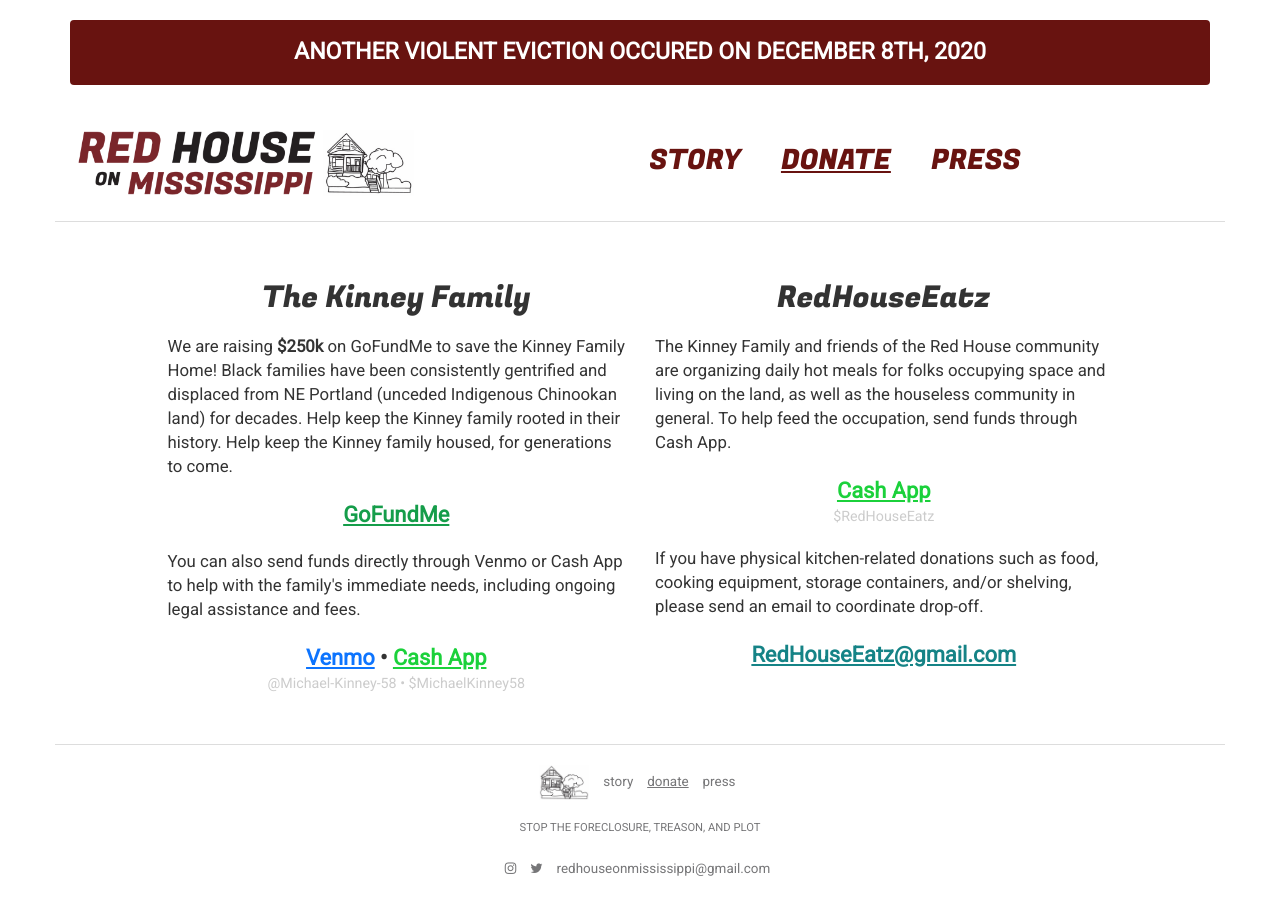
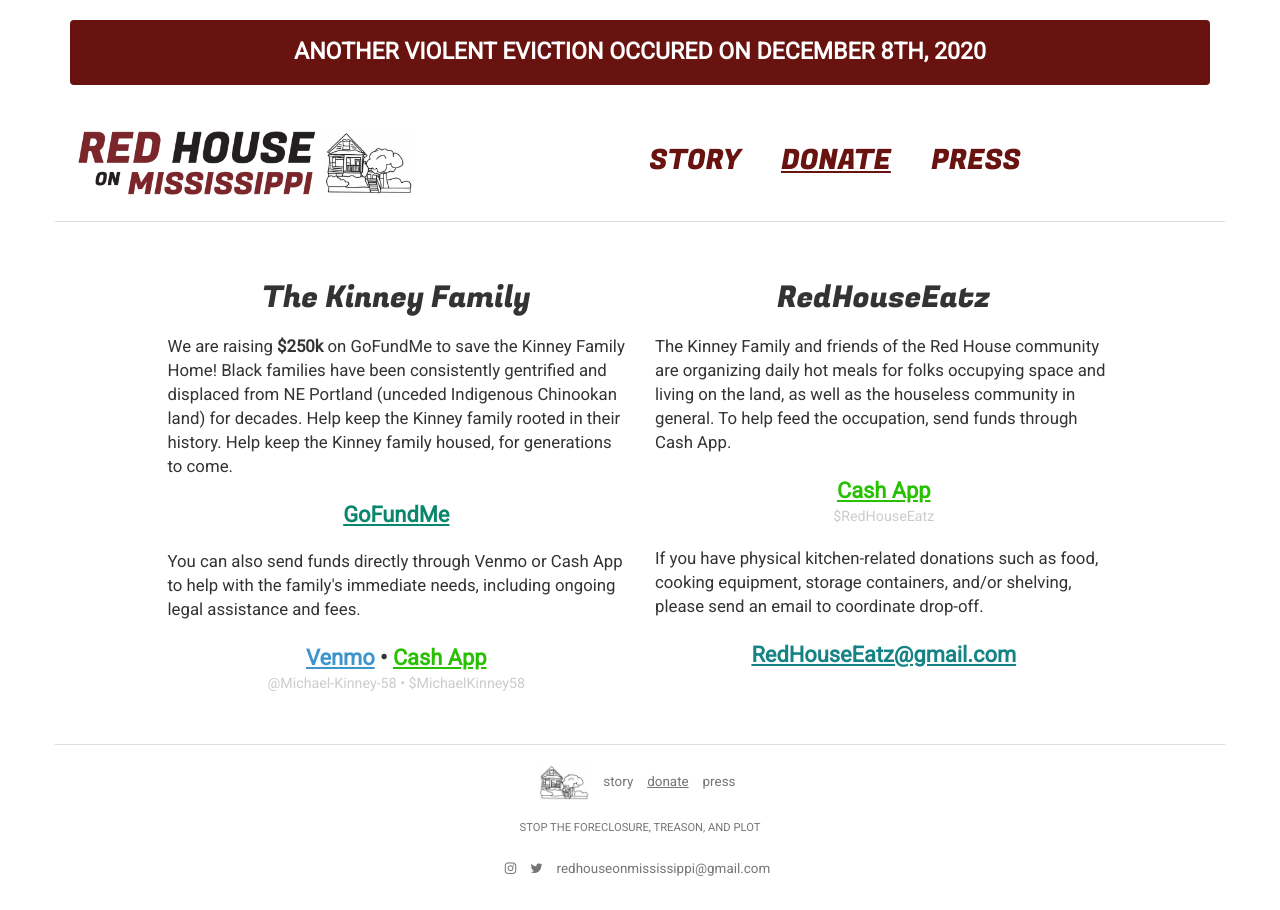
Before and after one commit to redhouseonmississippi/redhouseonmississippi.github.io, a Jekyll site: the page built from donate.html, in a window 1280 px wide. Built offline with Jekyll 4.4.1, drawn with Linux system fonts in a browser that asks for light colours.

Commit message:
increase contrast of text for readability

```diff
--- a/css/main.scss
+++ b/css/main.scss
@@ -233,9 +233,9 @@
     color: #ccc;
   }
 
-  a.gofundme { color: #159D4A }
-  a.cash-app { color: #1BD13B }
-  a.venmo { color: #0D74FE }
+  a.gofundme { color: #0a866d }
+  a.cash-app { color: #28c101 }
+  a.venmo { color: #3d95ce }
 
   .col + .col {
     margin-top: 60px;
```
